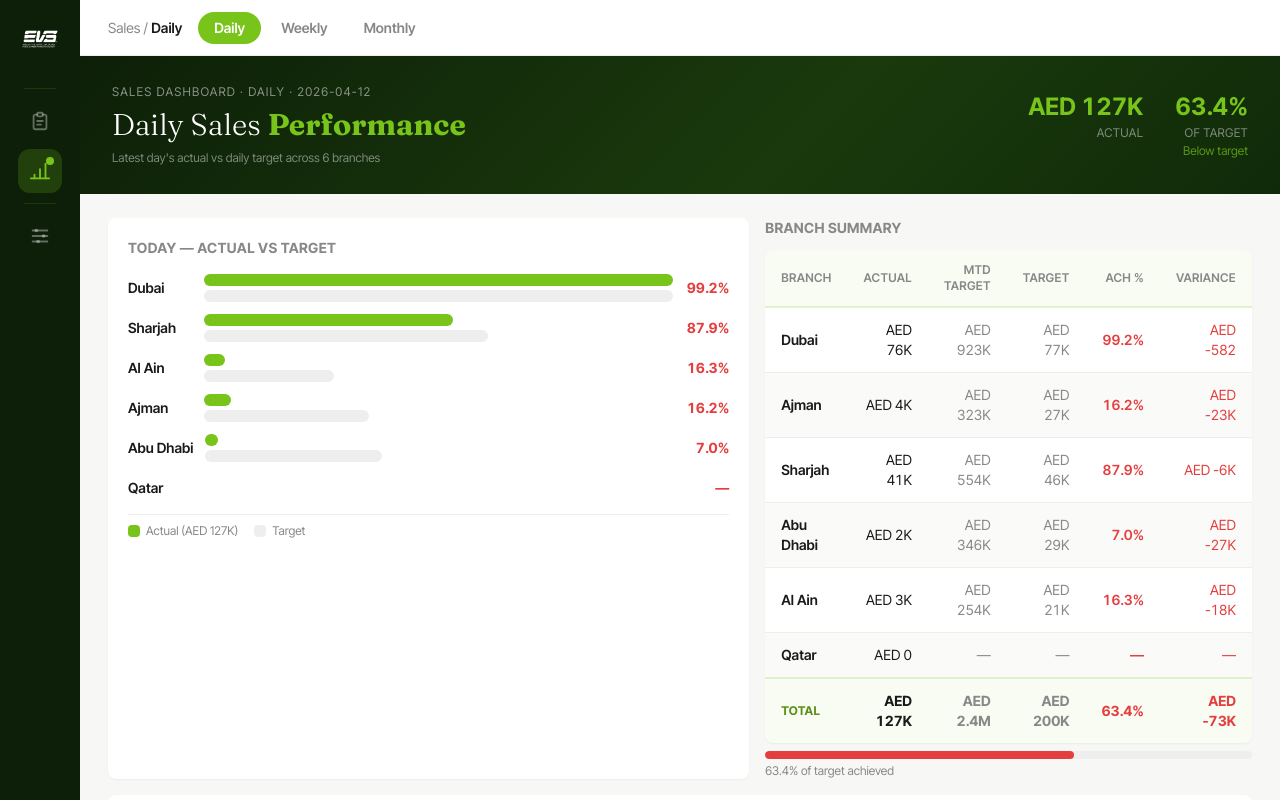
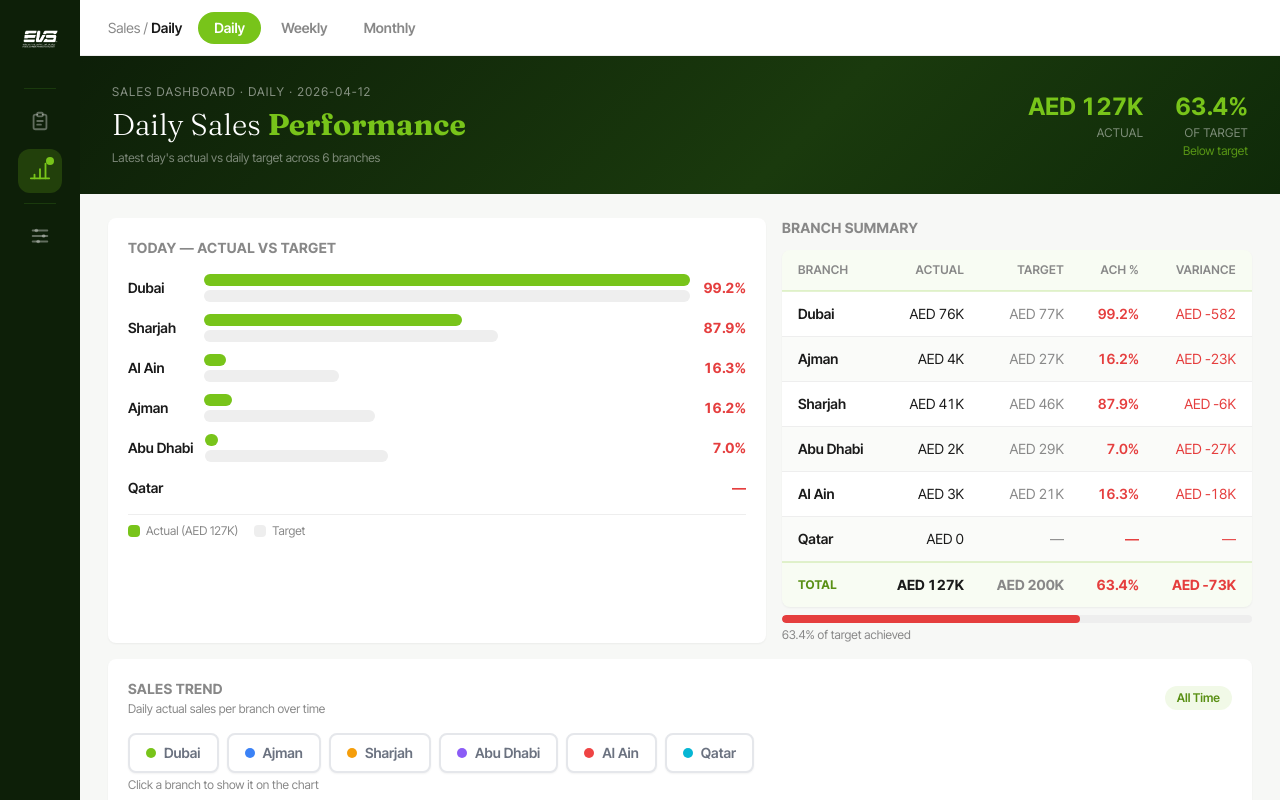
Before and after one commit to 7xein/Reports, a Next.js app: page /sales/daily in a window 1280 px wide. Shown: the top 800 px of the page. Built offline with nearby package versions, Linux system fonts and the light colour scheme.

Commit message:
fix: MTD Target column only in monthly sales tab

```diff
--- a/app/sales/daily/page.tsx
+++ b/app/sales/daily/page.tsx
@@ -20,16 +20,11 @@ export default async function SalesDailyPage() {
   const { salesLog, branchConfig } = data.regional;
   const date = latestLogDate(salesLog);
 
-  const mtdDay = date ? new Date(date + 'T00:00:00').getDate() : new Date().getDate();
-
   const rows = (BRANCHES as unknown as string[]).map((b) => {
     const cfg    = branchConfig[b] ?? { monthlyTarget: 0, daysInMonth: 26 };
     const actual = sumSalesFor(salesLog, b, (e) => e.date === date);
     const target = getDailyTarget(cfg);
-    const mtdTarget = cfg.daysInMonth > 0
-      ? (cfg.monthlyTarget / cfg.daysInMonth) * mtdDay
-      : 0;
-    return { branch: b, actual, target, mtdTarget };
+    return { branch: b, actual, target };
   });
 
   const totalActual = rows.reduce((s, r) => s + r.actual, 0);
--- a/app/sales/weekly/SalesWeeklyClient.tsx
+++ b/app/sales/weekly/SalesWeeklyClient.tsx
@@ -40,22 +40,13 @@ export function SalesWeeklyClient({ salesLog, branchConfig, weekStartRef, branch
   const weekEnd = selectedWeekStart ? addDays(selectedWeekStart, 6) : '';
   const selectedIdx = allWeekStarts.indexOf(selectedWeekStart);
 
-  const latestSalesDate = useMemo(() => {
-    const dates = salesLog.map((e) => e.date).sort();
-    return dates[dates.length - 1] ?? '';
-  }, [salesLog]);
-  const mtdDay = latestSalesDate ? new Date(latestSalesDate + 'T00:00:00').getDate() : new Date().getDate();
-
   const rows = branches.map((b) => {
     const cfg    = branchConfig[b] ?? { monthlyTarget: 0, daysInMonth: 26 };
     const actual = sumSalesFor(salesLog, b, (e) =>
       selectedWeekStart ? getWeekStart(e.date, weekStartRef) === selectedWeekStart : false
     );
     const target = getDailyTarget(cfg) * 7;
-    const mtdTarget = cfg.daysInMonth > 0
-      ? (cfg.monthlyTarget / cfg.daysInMonth) * mtdDay
-      : 0;
-    return { branch: b, actual, target, mtdTarget };
+    return { branch: b, actual, target };
   });
 
   const totalActual = rows.reduce((s, r) => s + r.actual, 0);
```
